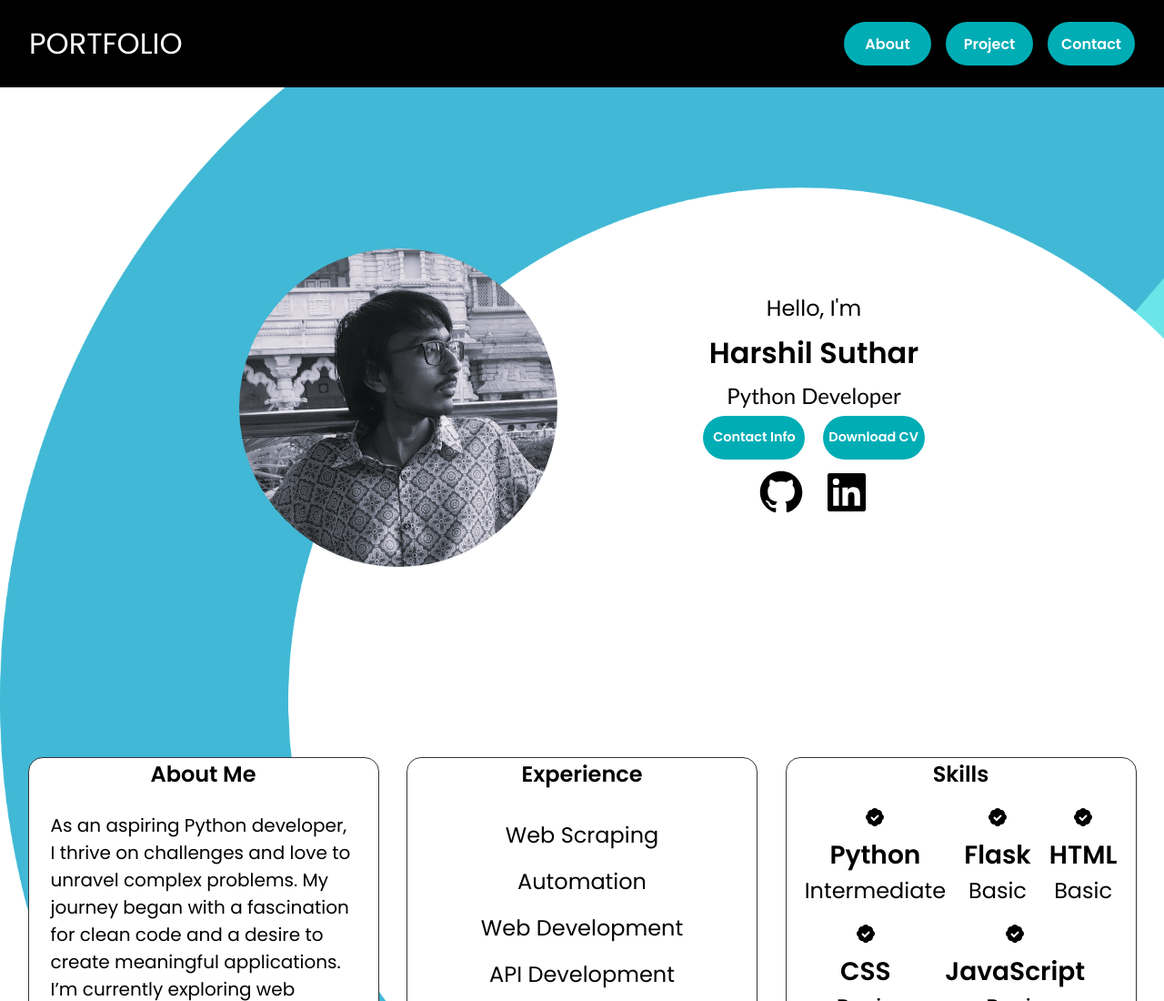
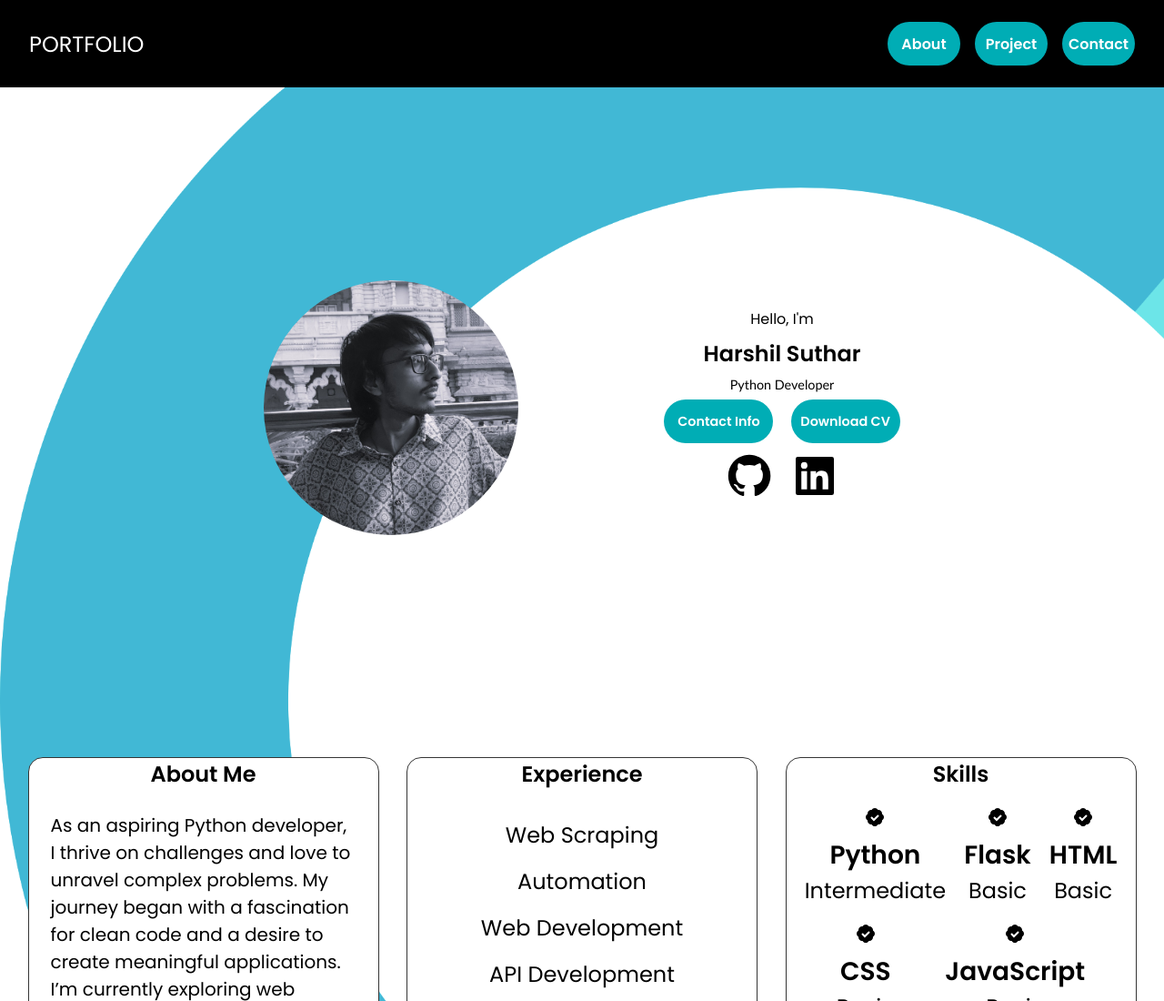
Before and after one commit to harris8099/Portfolio, a plain HTML site: page index.html in a window 1280 px wide. Shown: the top 1100 px of the page at 91% size. Drawn offline with Linux system fonts and the light colour scheme.

Commit message:
Update style.css

```diff
--- a/style.css
+++ b/style.css
@@ -31,15 +31,18 @@ body{
 
 .head p {
     color: white;
-    font-size: 2rem;
+    font-size: 3vh;
     flex: 1;
 }
 .head button {
     justify-content: center;
-    border-radius: 2rem;
+    border-radius: 5rem;
     border: none;
-    width: 6rem;
+    width: 10vh;
     height: 6vh;
+
+    /*padding: 1rem;*/
+
     background-color: #00ADB5;
     text-align: center;
     cursor: pointer;
@@ -66,8 +69,8 @@ body{
 .section__pic-container{
     /*position: relative;*/
     display: flex;
-    height: 350px;
-    width: 350px;
+    height: 35vh;
+    width: 35vh;
     /*margin: auto 0;*/
 }
 #profile .section__pic-container img{
@@ -79,10 +82,14 @@ body{
     display: flex;
     gap: 1.2rem;
 }
+
 .btn-container button {
-    border-radius: 2rem;
+    border-radius: 5rem;
     border: none;
-    width: 7rem;
+
+    width: 15vh;
+    /*padding: 1rem;*/
+
     height: 6vh;
     background-color: #00ADB5;
     text-align: center;
@@ -98,13 +105,13 @@ body{
     gap: 0.5rem;
 }
 .section__text-greet {
-    font-size: 1.5rem;
+    font-size: 2vh;
 }
 .section__text h1 {
-    font-size: 2rem;
+    font-size: 3vh;
 }
 .section__text-p1 {
-    font-size: 1.5rem;
+    font-size: 1.8vh;
     font-family: "Calibri", sans-serif;
 }
 .social-icon {
@@ -112,7 +119,7 @@ body{
     gap: 1rem;
 }
 .social-icon img{
-    height: 3.5rem;
+    height: 7vh;
     cursor: pointer;
 }
 /* to be changed */
```
